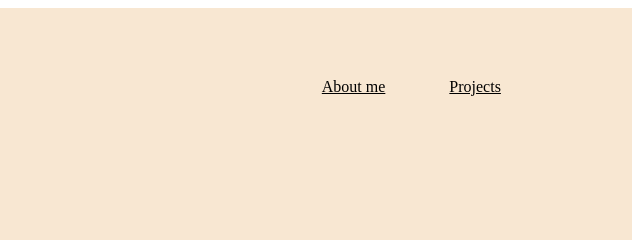
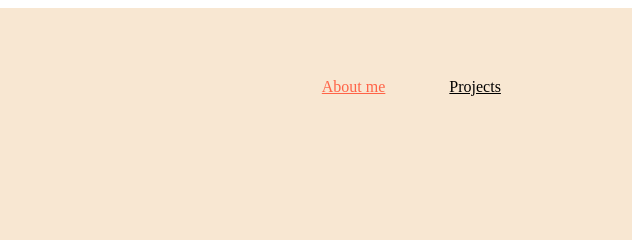
Before and after one commit to abdiali2021/port, a plain HTML site: page index.html in a window 1280 px wide. In both pictures the pointer is over the link "About me". Shown: the top 240 px of the page, 640-1280 px from the left. Drawn offline with Linux system fonts and the light colour scheme.

Commit message:
add hover to nav ul li

```diff
--- a/CSS/style.css
+++ b/CSS/style.css
@@ -32,3 +32,8 @@ nav ul li{
 nav ul li a{
     color: black;
 }
+
+nav ul li a:hover{
+    color: tomato;
+    transition: .4s;
+}
```
